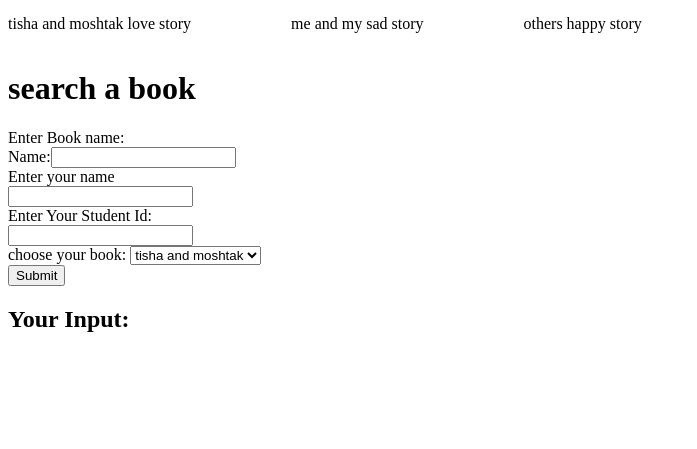
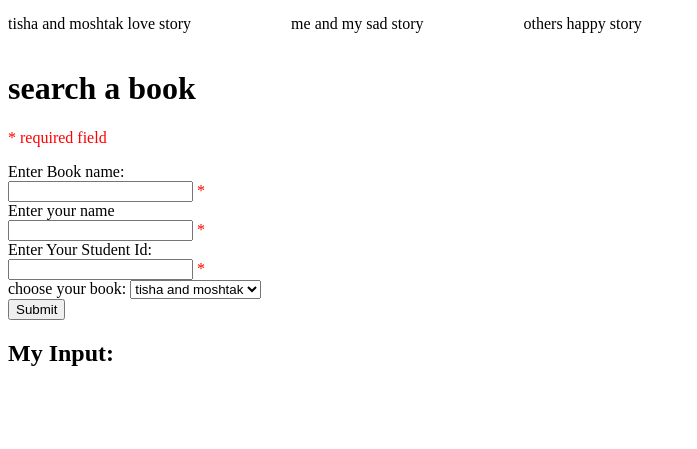
Before and after one commit to MamunUrRashidAIUB/php, a PHP site: page /library.php in a window 1280 px wide. Shown: the part 531-980 px from the top of the page, without its empty margins (0-697 px from the left). Before the commit the page ends 863 px from the top, so only its background shows below. Run offline with PHP 8.4, Linux system fonts and the light colour scheme; data that the repository does not hold is empty.

Commit message:
Update library.php

```diff
--- a/library.php
+++ b/library.php
@@ -1,3 +1,4 @@
+
 <!DOCTYPE html>
 <html>
 <head>
@@ -18,9 +19,41 @@
   display:flex;
   gap:100px;
 }
-
+.error{color:#FF0000;}
 </style>
 <body >
+
+<?php
+$name=$bname=$id="";
+$nameErr=$bnameErr=$idErr="";
+if ($_SERVER["REQUEST_METHOD"] == "POST") {
+  if (empty($_POST["bname"])) {
+      $bnameErr = "Book name is required";
+  } else {
+      $bname = test_input($_POST["bname"]);
+  }
+
+  if (empty($_POST["name"])) {
+      $nameErr = "User name is required";
+  } else {
+      $name = test_input($_POST["name"]);
+  }
+
+  if (empty($_POST["id"])) {
+      $idErr = "Student ID is required";
+  } else {
+      $id = test_input($_POST["id"]);
+  }
+}
+
+function test_input($data) {
+  $data = trim($data);
+  $data = stripslashes($data);
+  $data = htmlspecialchars($data);
+  return $data;}
+
+
+?>
 <h1>Need any book??</h1>
 <div class="flex-container">
 <img src="images/R.jpg" alt="Italian Trulli"height="200" width="200">
@@ -40,24 +73,28 @@
 <p>others happy story</p></div>
 <div>
 <h1>search a book</h1>
+<p><span class="error">* required field</span></p>
 <form method="post" action="<?php echo htmlspecialchars($_SERVER["PHP_SELF"]);?>">
 
   <label>Enter Book name:</label><br>
-  Name:<input type="text" name="bname" value="<?php echo $bname;?>">
+  <input type="text" name="bname" >
+  <span class="error">* <?php echo $bnameErr;?></span>
   <br>
-  <label for="">Enter your name</label>
+  <label>Enter your name</label>
   <br>
-  <input type="text" id="fname" name="fname">
+  <input type="text"  name="name">
+  <span class="error">* <?php echo $nameErr;?></span>
   <br>
-  <label for="fname">Enter Your Student Id:</label>
+  <label >Enter Your Student Id:</label>
   <br>
-  <input type="text" id="fname" name="fname" >
+  <input type="text" name="id">
+  <span class="error">* <?php echo $idErr;?></span>
   <br>
   <label for="cars">choose your book:</label>
-  <select name="cars" id="cars">
-    <option value="volvo">tisha and moshtak</option>
-    <option value="saab">me and sad</option>
-    <option value="opel">others and happy</option>
+  <select name="books">
+    <option >tisha and moshtak</option>
+    <option >me and sad</option>
+    <option >others and happy</option>
 
   </select>
   <br>
@@ -66,9 +103,13 @@
 
 </div>
 <?php
-$bname="";
- echo "<h2>Your Input:</h2>";
+ echo "<h2>My  Input:</h2>";
  echo $bname;
+ echo "<br>";
+ echo $name;
+ echo "<br>";
+ echo $id;
+ echo "<br>";
  ?>
 </body>
 </html>
```
